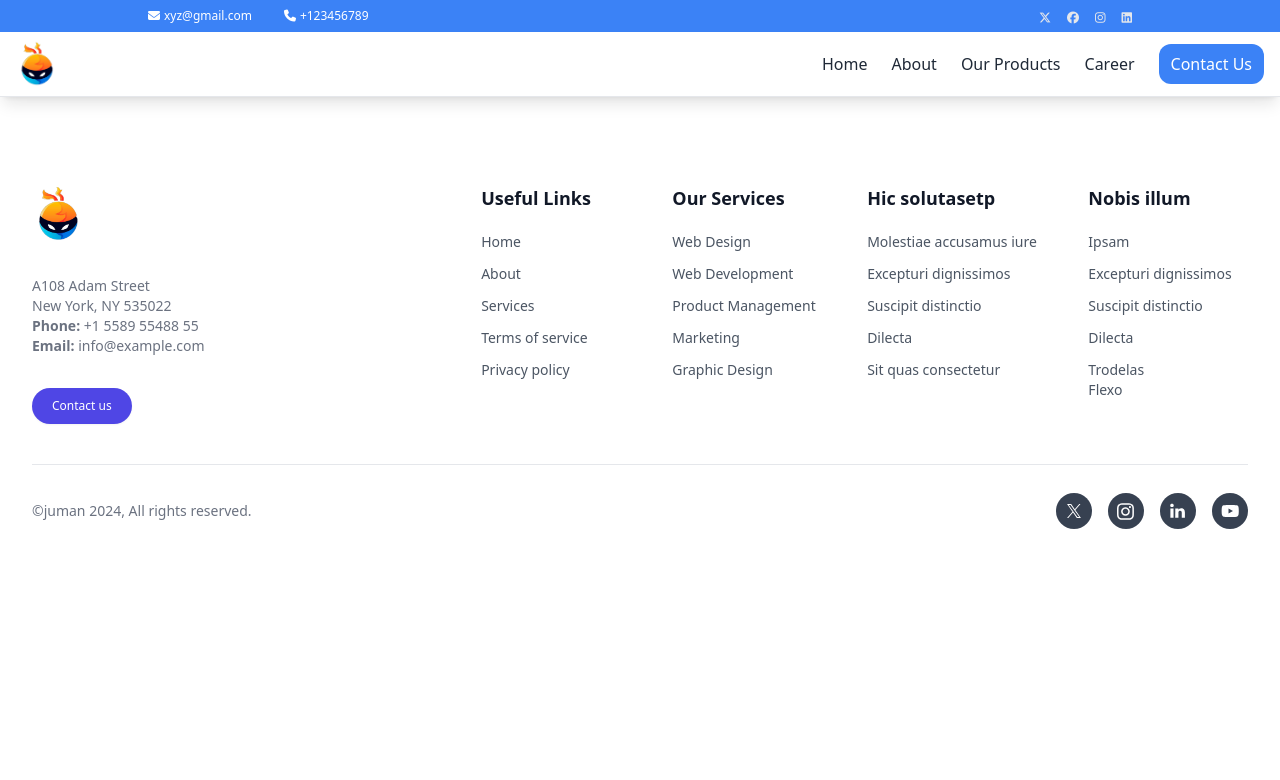
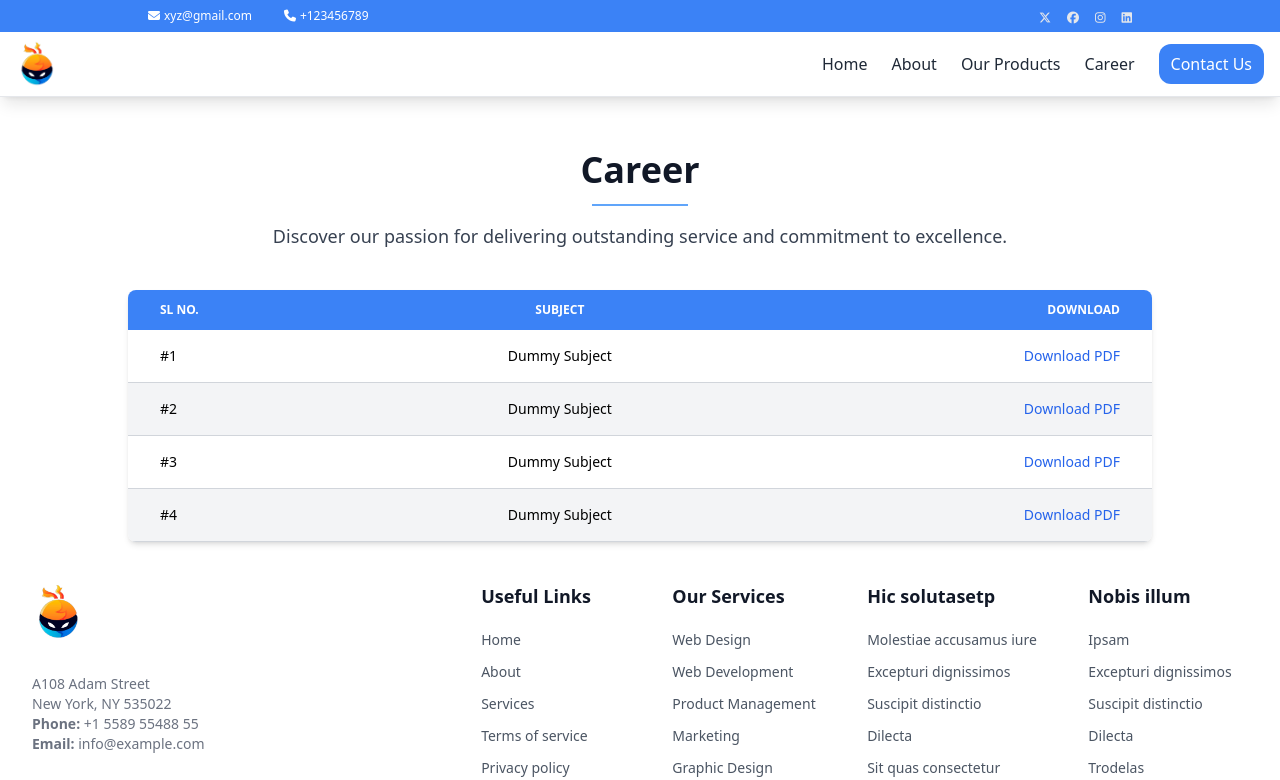
Before and after one commit to juman007/medic, a React (Vite) app in the folder frontend/: page /career in a window 1280 px wide. Shown: the top 780 px of the page. Built offline with nearby package versions, Linux system fonts and the light colour scheme.

Commit message:
update career page

```diff
--- a/frontend/src/Pages/Career.jsx
+++ b/frontend/src/Pages/Career.jsx
@@ -1,9 +1,91 @@
 import React from "react";
+import downloadPdf from "../assets/dummy.pdf";
+
+const data = [
+   {
+      slNo: 1,
+      subject: "Dummy Subject",
+      pdfLink: downloadPdf,
+   },
+   {
+      slNo: 2,
+      subject: "Dummy Subject",
+      pdfLink: downloadPdf,
+   },
+   {
+      slNo: 3,
+      subject: "Dummy Subject",
+      pdfLink: downloadPdf,
+   },
+   {
+      slNo: 4,
+      subject: "Dummy Subject",
+      pdfLink: downloadPdf,
+   },
+];
 
 const Career = () => {
    return (
       <div className="mt-28">
-
+         <div className="mt-10">
+            <h2 className="text-4xl font-manrope text-center font-bold text-gray-900 leading-[3.25rem]">
+               Career
+            </h2>
+            <div className="flex justify-center">
+               <hr className="w-24 border-t-2 border-blue-400 mt-2 mb-4" />
+            </div>
+            <p className="text-center text-lg mb-10 text-gray-700">
+               Discover our passion for delivering outstanding service and
+               commitment to excellence.
+            </p>
+         </div>
+         <div className="w-[80%] m-auto">
+            <div className="relative overflow-x-auto shadow-md sm:rounded-lg">
+               <table className="w-full text-sm rtl:text-right text-black">
+                  <thead className="text-xs text-white font-bold uppercase bg-blue-500">
+                     <tr>
+                        <th scope="col" className="pl-8 pr-4 py-3 text-left">
+                           Sl No.
+                        </th>
+                        <th scope="col" className="px-4 py-3 text-center">
+                           Subject
+                        </th>
+                        <th scope="col" className="pl-4 pr-8 py-3 text-right">
+                           Download
+                        </th>
+                     </tr>
+                  </thead>
+                  <tbody>
+                     {data.map((item, index) => (
+                        <tr
+                           key={item.slNo}
+                           className={`border-b border-gray-300 ${
+                              index % 2 === 0 ? "bg-white" : "bg-gray-100"
+                           }`}
+                        >
+                           <th
+                              scope="row"
+                              className="pl-8 pr-4 py-4 font-medium text-black whitespace-nowrap text-left"
+                           >
+                              #{item.slNo}
+                           </th>
+                           <td className="px-4 py-4 text-center">
+                              {item.subject}
+                           </td>
+                           <td className="pl-4 pr-8 py-4 text-right">
+                              <a
+                                 href={item.pdfLink}
+                                 className="text-blue-600 hover:underline"
+                              >
+                                 Download PDF
+                              </a>
+                           </td>
+                        </tr>
+                     ))}
+                  </tbody>
+               </table>
+            </div>
+         </div>
       </div>
    );
 };
```
Also changed, not shown: 1 other file (tests, documents, lock files or other folders).
